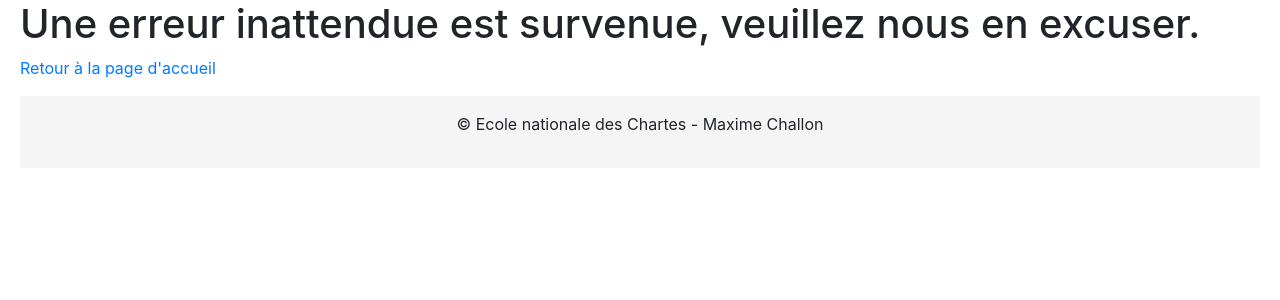
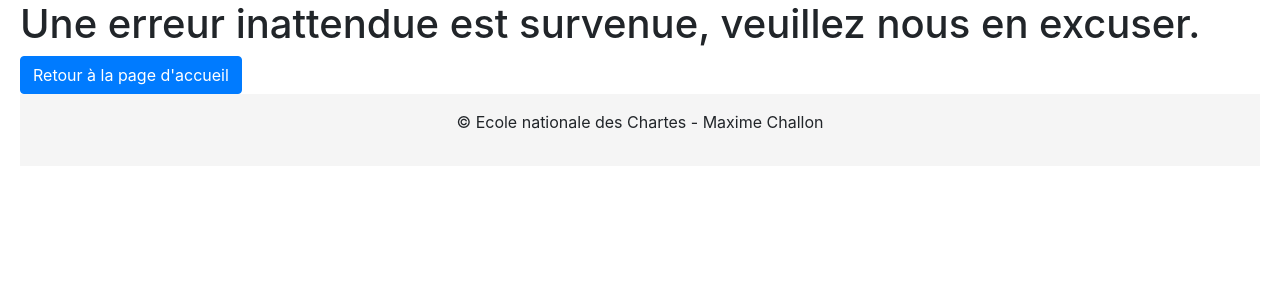
Before and after one commit to Chartes-TNAH/ForumTNAH, a Flask app: template app/templates/erreurs/500.html in a window 1280 px wide. Shown: the part 105-405 px from the top of the page. Run offline with Flask 2, Linux system fonts and the light colour scheme; the template is opened without the code that fills it, so the values that code supplies are empty; some libraries are stand-ins or nearby versions.

Commit message:
ajout d'un bouton sur page erreur 500

```diff
--- a/app/templates/erreurs/500.html
+++ b/app/templates/erreurs/500.html
@@ -2,7 +2,7 @@
 
 {%block app_content%}
 <h1>Une erreur inattendue est survenue, veuillez nous en excuser.</h1>
-<p>
-    <a href="{{url_for('home')}}">Retour à la page d'accueil</a>
-</p>
+<a href="{{url_for('home')}}">
+    <button type="button" class="btn btn-primary">Retour à la page d'accueil</button>
+</a>
 {%endblock%}
```
